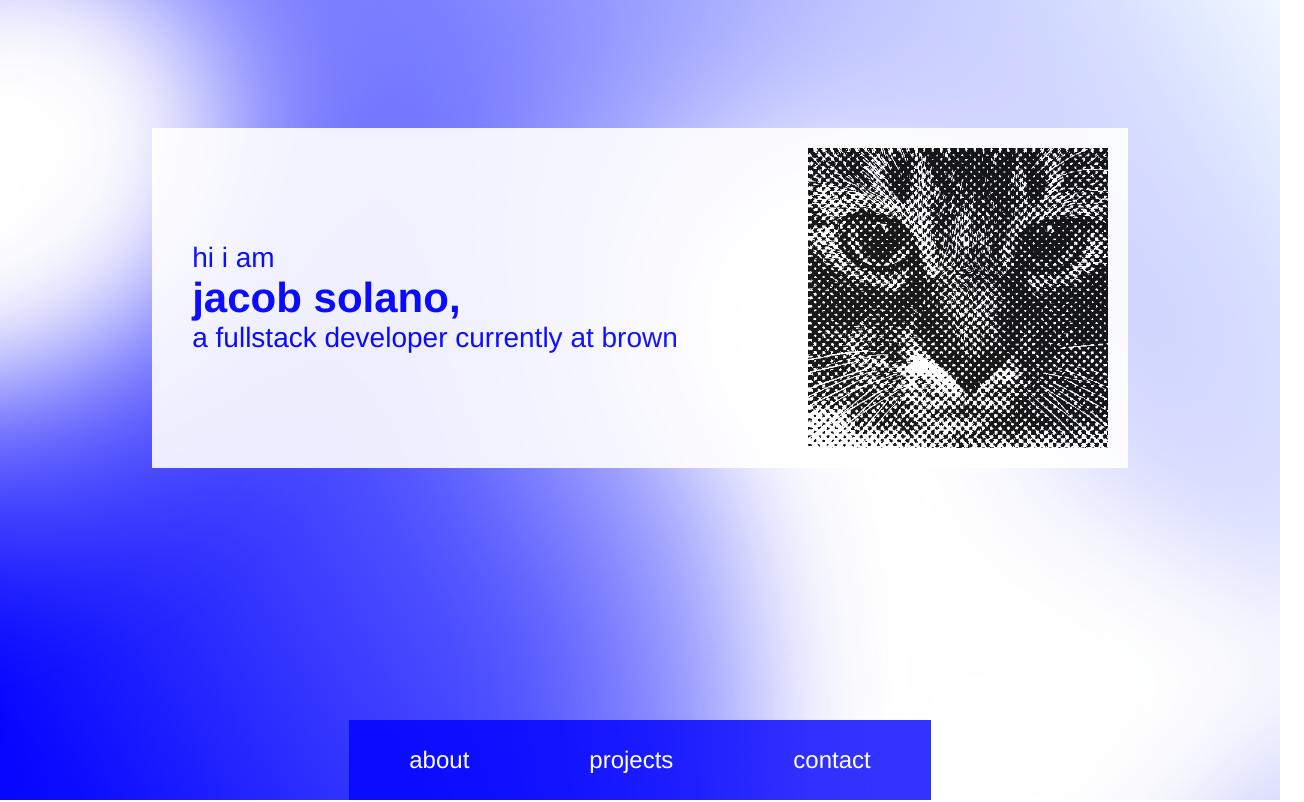
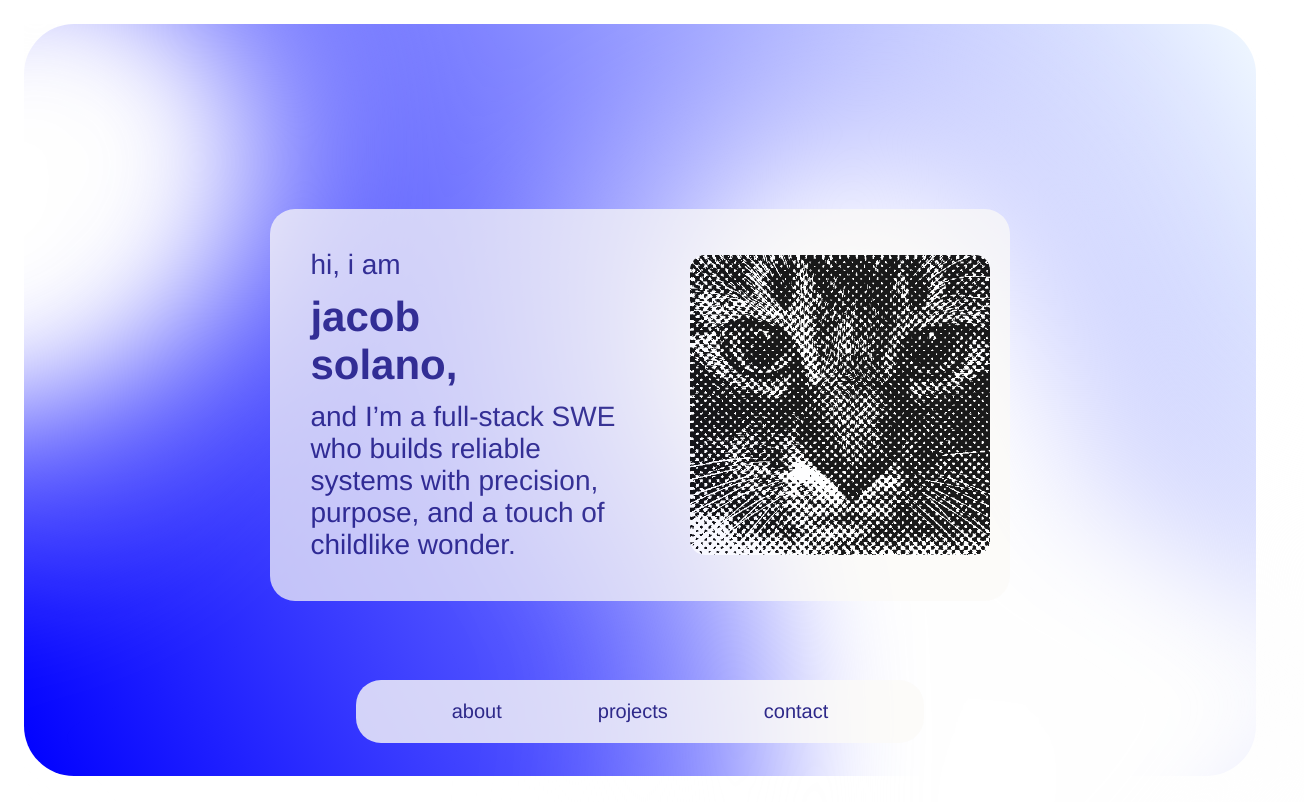
Before and after one commit to jacobsolanobrown/jacobsolanobrown.github.io, a React (Vite) app in the folder jacob-portfolio/: page / in a window 1280 px wide. Shown: the top 802 px of the page, 1304 px wide, since content can reach past the window. Built offline with nearby package versions, Linux system fonts and the light colour scheme.

Commit message:
redesigned landing page

```diff
--- a/jacob-portfolio/src/pages/Homepage.tsx
+++ b/jacob-portfolio/src/pages/Homepage.tsx
@@ -77,28 +77,8 @@ const Homepage: React.FC = () => {
         <a href="#contact">Contact</a>
       </header> */}
       <main>
-        <section id="#landing-page" className="landing-section">
-          <div className="landing-container">
-            <div className="landing-text">
-              <p>hi i am</p>
-              <h1>
-                <a href="https://www.linkedin.com/in/jacob-solano-92587226b/">
-                  jacob solano
-                </a>
-                ,
-              </h1>
-              <p>
-                a fullstack developer currently at brown
-                {/* <br />
-                and i like cats, among other things */}
-              </p>
-            </div>
-            <img
-              src={catImage}
-              alt="A photo of my cat with a duotone black and white filter overlayed"
-              style={{ width: "300px", height: "auto" }}
-            />
-          </div>
+        <section id="#landing-page" className="landing-section-outer">
+          <div className="landing-section-inner">
             <div className="gradient-bg">
               <svg xmlns="http://www.w3.org/2000/svg">
                 <defs>
@@ -129,13 +109,36 @@ const Homepage: React.FC = () => {
                 <div className="interaction"></div>
               </div>
             </div>
+            <div className="landing-container">
+              <div className="landing-text">
+                <p>hi, i am</p>
+                <h1>
+                  <a href="https://www.linkedin.com/in/jacob-solano-92587226b/">
+                    jacob
+                    <br />
+                    solano
+                  </a>
+                  ,
+                </h1>
+                <p>
+                  and I’m a full-stack SWE who builds reliable systems with
+                  precision, purpose, and a touch of childlike wonder.{" "}
+                  {/* <br />
+                and i like cats, among other things */}
+                </p>
+              </div>
+              <img
+                src={catImage}
+                alt="A photo of my cat with a duotone black and white filter overlayed"
+                style={{ width: "300px", height: "auto" }}
+              />
+            </div>
+          </div>
         </section>
         <div className="nav-box">
-          <div className="nav-links">
           <a href="#about-me">about</a>
           <a href="#projects">projects</a>
           <a href="#contact">contact</a>
-          </div>
         </div>
         <section id="about-me" className="about-me-section">
           <div className="about-me-photo">
--- a/jacob-portfolio/src/styles/Homepage.css
+++ b/jacob-portfolio/src/styles/Homepage.css
@@ -1,23 +1,15 @@
-header {
-  background-color: white;
-  padding-left: 60px;
-  padding-top: 20px;
-  padding-bottom: 20px;
-  text-align: left;
-  position: sticky;
-  color: black;
-}
+
 
 footer {
-  background-color: white;
+  background-color: #FCFAF8;
   padding: 20px;
   text-align: center;
   font-size: 18px;
   font-weight: bold;
 }
 
-.landing-section {
-  background: linear-gradient(60deg, rgb(0, 0, 255), aliceblue);
+
+.landing-section-outer {
   /* background: blue; */
   height: 100vh;
   max-width: 100vw;
@@ -27,16 +19,26 @@ footer {
   align-items: center;
 }
 
+.landing-section-inner {
+  height: 100%;
+  max-width: 100%;
+  background: linear-gradient(60deg, rgb(0, 0, 255), aliceblue);
+  margin: 24px;
+  border-radius: 50px;
+}
+
+/* The container that holds my name card and img of the cat */
 .landing-container {
-  background-color: white;
-  border-radius: 0px;
+  background-color: rgba(252, 250, 248, 0.8);
+  /* background-color: #FCFAF8; */
+  border-radius: 25px;
   z-index: 100;
   width: fit-content;
   height: fit-content;
   padding: 20px;
-  margin-left: 80px;
-  margin-right: 80px;
-  margin-top: 10%;
+  margin-left: 20%;
+  margin-right: 20%; /* 20% of the viewport width */
+  margin-top: 15%;
   margin-bottom: auto;
   display: flex;
   flex-direction: row;
@@ -50,17 +52,21 @@ footer {
 .landing-text {
   font-size: 28px;
   /* color: rgb(63, 26, 228); */
-  color: blue;
+  color: #2E298A;
   margin-top: 20px;
   margin-bottom: 20px;
   margin-left: 20px;
   margin-right: 40px;
-  padding-right: 90px;
+  display: flex;
+  flex-direction: column;
+  gap: 12px; /* Ensures that the text is spaced evenly */
 }
+
+/* TODO: make a beige color, add it, then change the nav bar to be round and beigher and add the navy color and then continue with the rest of the figma making it responsive along the way  */
 
 .landing-text a:link,
 .landing-text a:visited {
-  color: blue;
+  color: #2E298A; /* navy color */
   text-decoration: none;
 }
 
@@ -68,37 +74,47 @@ footer {
   color: gray;
 }
 
+.landing-container img {
+  border-radius: 15px;
+}
+
 .nav-box {
-  background-color: rgba(0, 0, 255, 0.8);
-  border-radius: 0px;
+  background-color: rgba(252, 250, 248, 0.8);
+  /* beige color in rgb */
+  border-radius: 25px;
   width: fit-content;
-  height: 80px;
   z-index: 200;
   display: flex;
+  flex-direction: row;
+  gap: 96px;
   align-items: center;
   user-select: none;
   color: black;
   padding-top: 20px;
   padding-bottom: 20px;
+  padding-right: 96px;
+  padding-left: 96px;
   text-decoration: none;
-  font-size: 24px;
+  font-size: 20px;
+
+
   position: sticky;
-  top: 0px;
-  margin-top: -80px;
+  top: 24px;
+  margin-top: -120px;
   margin-bottom: 0px;
   margin-left: 80px;
   margin-right: 80px;
   justify-self: center;
 }
 
-.nav-links a:link,
-.nav-links a:visited {
-  color: white;
-  padding: 60px;
+.nav-box a:link,
+.nav-box a:visited {
+  color: #2E298A;
   text-decoration: none;
+
 }
 
-.nav-links a:hover {
+.nav-box a:hover {
   color: lightgray;
 }
 
```
Lines whose indentation alone changed are shown as unchanged.
